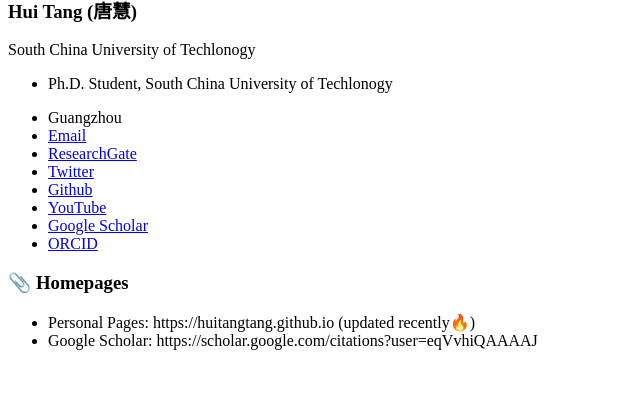
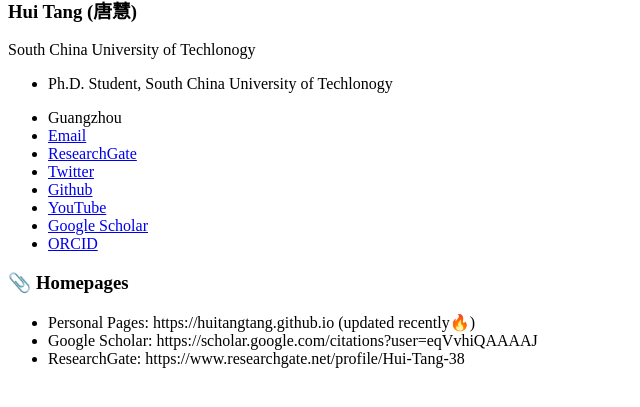
Before and after one commit to KyanChen/KyanChen.github.io, a Jekyll site: the page built from _pages/includes/homepage.md, in a window 1280 px wide, cut to the strip 493-900 px from the top of the page. Shown: the whole strip, without its empty margins (0-640 px from the left). Built offline with Jekyll 4.4.1, drawn with Linux system fonts in a browser that asks for light colours; our own code applies the rules of GitHub Pages for plain Markdown files; some of the changed lines change nothing that is shown.

Commit message:
Update homepage.md

```diff
--- a/_pages/includes/homepage.md
+++ b/_pages/includes/homepage.md
@@ -2,3 +2,4 @@
 
 - Personal Pages: https://huitangtang.github.io (updated recently🔥)
 - Google Scholar: https://scholar.google.com/citations?user=eqVvhiQAAAAJ
+- ResearchGate: https://www.researchgate.net/profile/Hui-Tang-38
```
